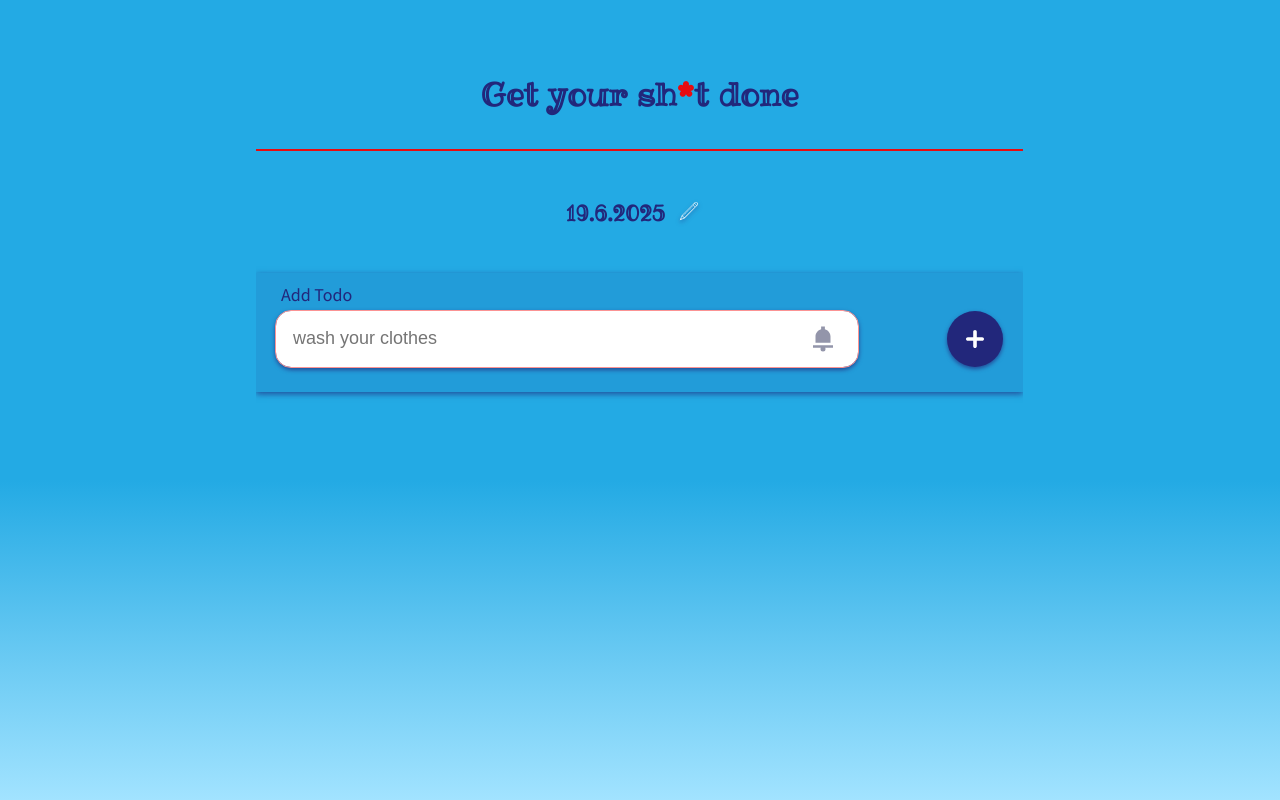
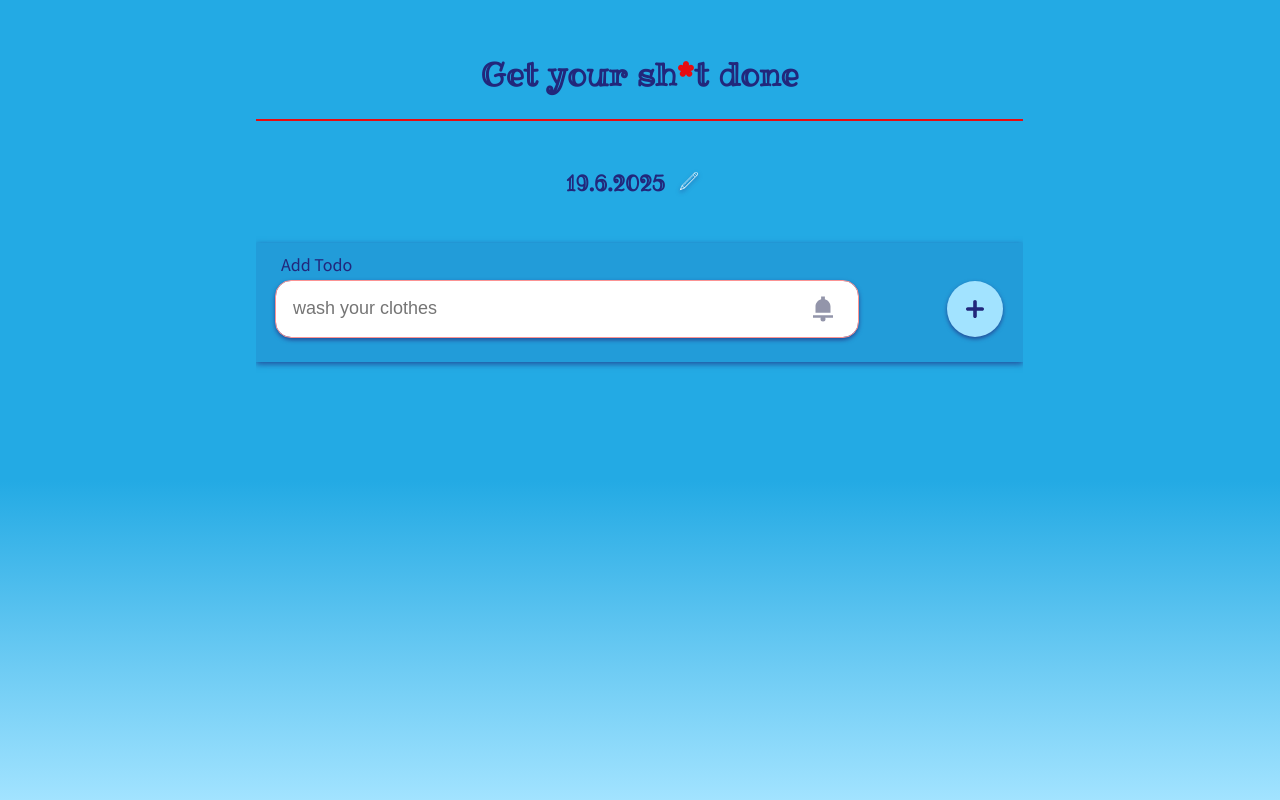
Before and after one commit to katja-roehlig/TODO-List-React, a React (Vite) app: page / in a window 1280 px wide. Built offline with nearby package versions, Linux system fonts and the light colour scheme.

Commit message:
adjust styling

```diff
--- a/src/App.css
+++ b/src/App.css
@@ -8,7 +8,7 @@
 }
 
 h1 {
-  padding-block: 4rem 2rem;
+  padding-block: 2rem 1rem;
   text-align: center;
   width: 100%;
   border-bottom: 2px solid var(--accent-color);
--- a/src/styles/Button.module.css
+++ b/src/styles/Button.module.css
@@ -6,11 +6,14 @@
   background-color: transparent;
   cursor: pointer;
   color: var(--font-color-light);
+  background-color: var(--bg-color-light);
   filter: drop-shadow(0px 2px 2px #22277bb3);
 }
 
 .primary {
-  background-color: var(--primary-color);
+  /* background-color: var(--primary-color); */
+  /*  border: 2px solid var(--primary-color); */
+  color: var(--primary-color);
   display: flex;
   justify-content: center;
   align-items: center;
@@ -24,7 +27,8 @@
   color: white;
 }
 .tertiary {
-  background-color: var(--accent-color);
+  /*  border: 2px solid var(--accent-color); */
+  color: var(--accent-color);
   display: flex;
   justify-content: center;
   align-items: center;
--- a/src/styles/List.module.css
+++ b/src/styles/List.module.css
@@ -17,7 +17,7 @@
   justify-content: flex-start;
   align-items: center;
   margin-block: 0.5rem;
-  height: 56px;
+  height: 50px;
   padding-inline: 1.5rem 0.5rem;
 }
 .editButton {
--- a/src/styles/TodoListName.module.css
+++ b/src/styles/TodoListName.module.css
@@ -1,5 +1,5 @@
 .form {
-  padding: 1.5rem 1.5rem 1.5rem 1.5rem;
+  padding: 0rem 1.5rem 1.5rem 1.5rem;
 }
 
 .describeSubtitle {
```
